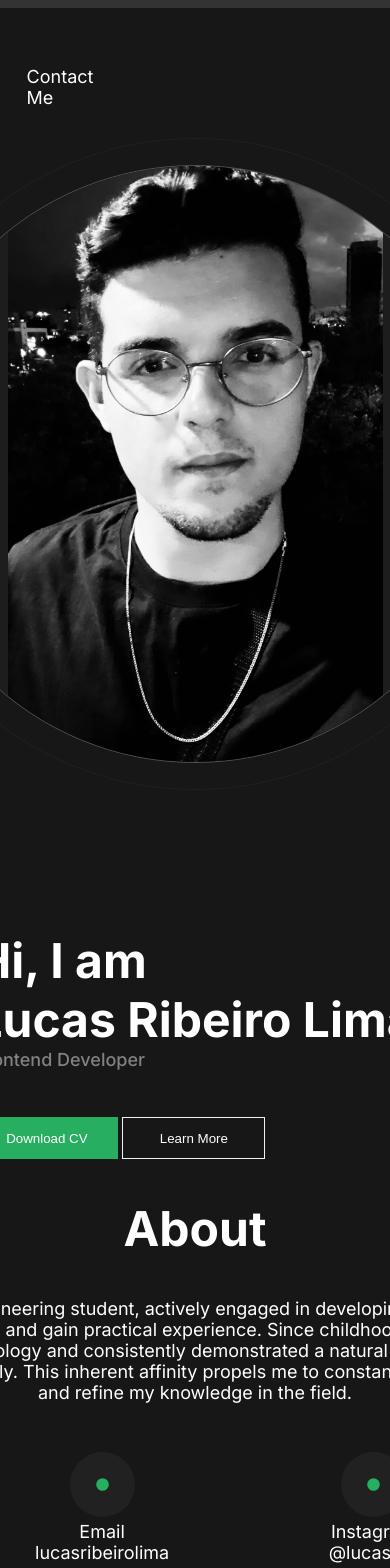
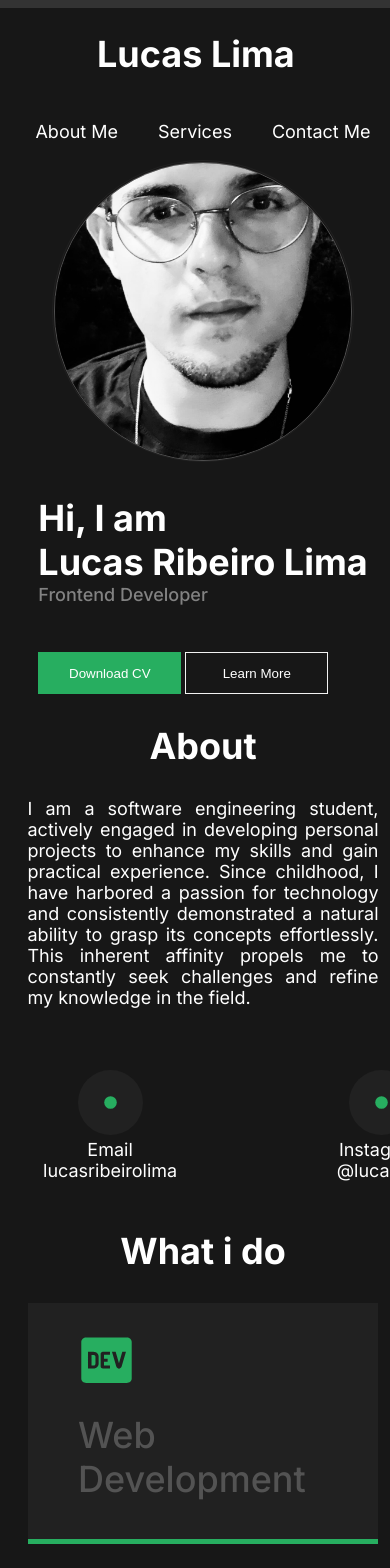
Before and after one commit to Lucas-Ribeiro-Lima/dustmist, a Next.js app: page / in a window 390 px wide. Shown: the top 1568 px of the page. Built offline with nearby package versions, Linux system fonts and the light colour scheme.

Commit message:
Responsive adjusts

```diff
--- a/components/aboutMe/AboutMeStyle.ts
+++ b/components/aboutMe/AboutMeStyle.ts
@@ -12,6 +12,7 @@ export const AboutMeContainer = styled.div`
     @media ( max-width: 1240px ) {
         flex-direction: column-reverse;
         justify-content: center;
+        gap: 10px;
         margin: 0px;
     }
 `;
@@ -29,6 +30,10 @@ export const PortraitElipse = styled.div< {$elipse1?:boolean, $elipse2?:boolean}
                 border-radius: 650px;
                 border: 1px solid #202020;
                 background-color: rgba(30, 29, 29, 0.20);
+                @media ( max-width: 1240px ) {
+                    width: 300px;
+                    height: 300px;
+                }
             `
     }
     ${
@@ -40,6 +45,10 @@ export const PortraitElipse = styled.div< {$elipse1?:boolean, $elipse2?:boolean}
                 border-radius: 596.887px;
                 background-color: #1E1D1D;
                 overflow: hidden;
+                @media ( max-width: 1240px ) {
+                    width: 296.89px;
+                    height: 296.89px;
+                }
             `
     }
 `
--- a/components/description/DescriptionStyle.ts
+++ b/components/description/DescriptionStyle.ts
@@ -9,9 +9,13 @@ export const DescriptionContainer = styled.div`
     align-items: center;
     text-align: center;
     main{
-        width: 745px;
-        height: 136px;
+        width: 40vw;
         font-style: normal;
+        margin-bottom: 44px;
+        @media ( max-width: 1240px ) {
+            width: 90vw;
+            text-align: justify
+        }
     }
 
     ul{
--- a/components/header/HeaderStyle.ts
+++ b/components/header/HeaderStyle.ts
@@ -10,8 +10,9 @@ export const HeaderContainer = styled.div`
     margin-right: 87px;
     margin-top: 28px;
     @media (max-width: 1440px) {
-        width: 100vw;
+        flex-direction: column;
         justify-content: center;
+        margin: 0px;
     }
 `
 
@@ -21,12 +22,16 @@ export const Navbar = styled.div`
         padding-top: 12px;
         padding-bottom: 12px;
         flex-direction: row;
+        list-style: none;
         gap: 40px;
-        list-style: none;
-        flex-grow: 1;
     }
     a {
         color: #fffF;
         text-decoration: none;
     }
+    @media (max-width: 1440px) {
+        ul {
+            padding: 0px;
+        }
+    }
 `;
--- a/src/app/layout.tsx
+++ b/src/app/layout.tsx
@@ -6,8 +6,14 @@ import StyledComponentsRegistry from '../../lib/registry'
 const inter = Inter({ subsets: ['latin'] })
 
 export const metadata: Metadata = {
-  title: 'Lucas Lima Portfólio',
-  description: 'Portfólio',
+  title: 'Lucas Lima',
+  description: 'Pagina de portfólio de Lucas Ribeiro Lima, visando demonstrar e explorar as habilidades que adquiri em programação em diversas aréas.',
+}
+
+export const viewport = {
+  width: 'device-width',
+  initialScale: 1,
+  maximumScale: 1,
 }
 
 export default function RootLayout({
--- a/styles/global-styles.ts
+++ b/styles/global-styles.ts
@@ -2,7 +2,6 @@
 
 import styled, {css, createGlobalStyle} from "styled-components"
 import * as Pallete from './variables'
-import { PAGES_DIR_ALIAS } from "next/dist/lib/constants"
 
 export const GlobalStyle = createGlobalStyle`
     body {
@@ -10,14 +9,16 @@ export const GlobalStyle = createGlobalStyle`
         font-weight: ${Pallete.SM_FONT_WEIGHT};
         font-size: ${Pallete.MD_FONT_SIZE};
         color: ${Pallete.WHITE_COLOR};
-        background-color: ${Pallete.GRAY_COLOR};w
+        background-color: ${Pallete.GRAY_COLOR};
         line-height: normal;
+        width: 100vw;
     }
 `
 
 export const GlobalContainer = styled.div`
     display: flex;
     justify-content: center;
+    width: 100%;
     ::selection{
         background-color: #27AE60;
         color: #FFFF;
@@ -33,9 +34,6 @@ export const Layout = styled.div`
     background-color: ${Pallete.BLACK_COLOR};
     flex-direction: column;
     border-radius: 20px;
-    @media (max-width: 1439) {
-        width: 100vw;
-    }
 `;
 
 export const Container = styled.div<{$flexRowContainer?:boolean}>`
@@ -62,11 +60,17 @@ export const PrimaryTitle = styled.h1<{$marginBottom?:number}>`
     font-size: ${Pallete.PRIMARY_TITLE_SIZE};
     font-weight: ${Pallete.LG_FONT_WEIGHT};
     margin-bottom: ${props => props.$marginBottom}px;
+    @media ( max-width: 1240px ) {
+        font-size: 36px;
+    }
 `
 
 export const SecondaryTitle = styled.h2`
-    font-size: ${Pallete.PRIMARY_TITLE_SIZE};
+    font-size: ${Pallete.SECONDARY_TITLE_SIZE};
     font-weight: ${Pallete.LG_FONT_WEIGHT};
+    @media ( max-width: 1240px ) {
+        font-size: 36px;
+    }
 `
 
 export const SubTitle = styled.div`
--- a/styles/variables.ts
+++ b/styles/variables.ts
@@ -1,15 +1,17 @@
 //Pallete
 
+export const ESM_FONT_SIZE = '8px'
 export const MD_FONT_SIZE = '18px'
 export const SM_FONT_SIZE = '12px'
-export const ESM_FONT_SIZE = '8px'
 export const FONT_STYLE = 'DM Sans'
 export const FONT_FAMILY = 'sans-serif'
 
 export const PRIMARY_FONT_COLOR = '#333'
 
 export const MAIN_TITLE_SIZE = '36px'
+
 export const PRIMARY_TITLE_SIZE = '48px'
+export const SECONDARY_TITLE_SIZE = '48px'
 
 export const SM_FONT_WEIGHT = '400'
 export const MD_FONT_WEIGHT = '500'
```
